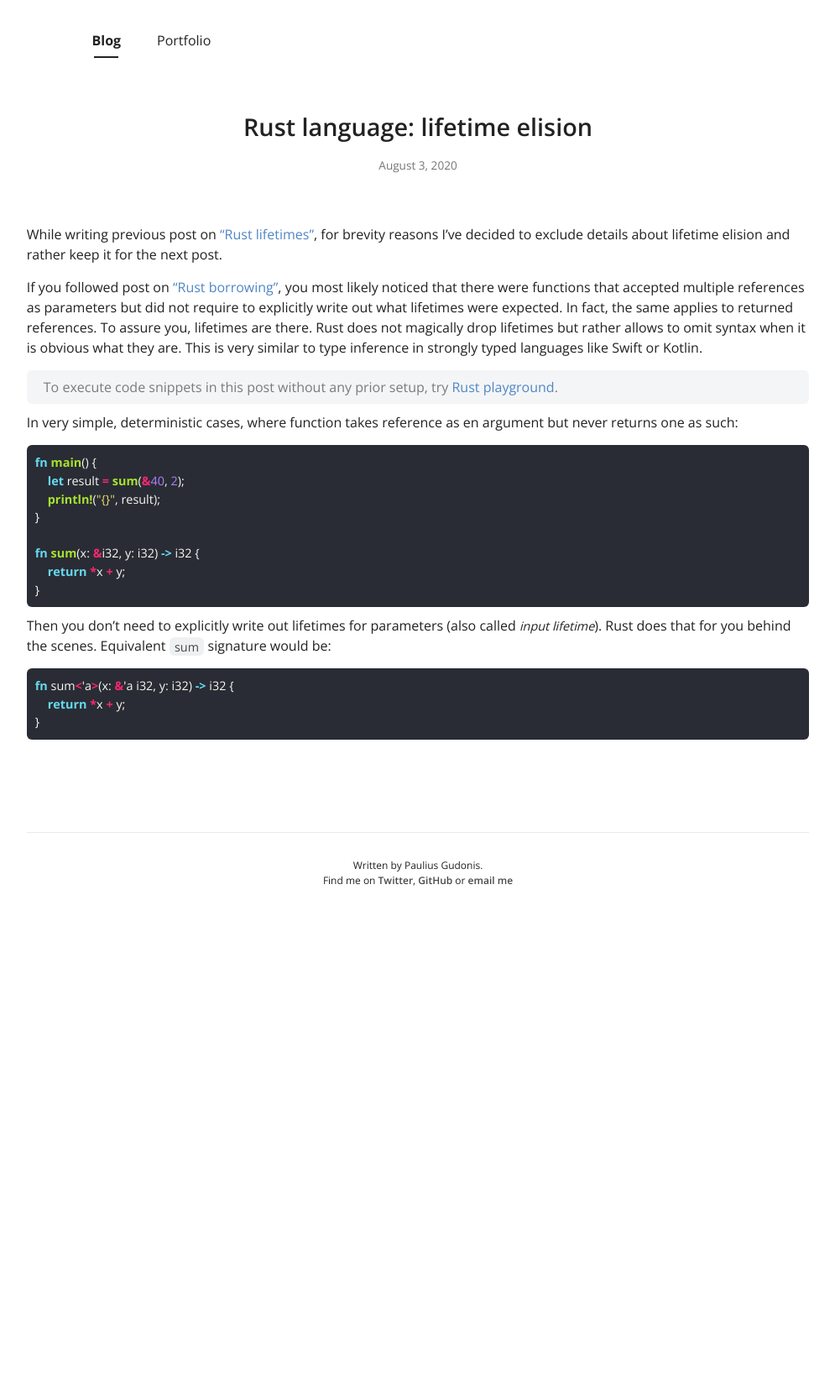
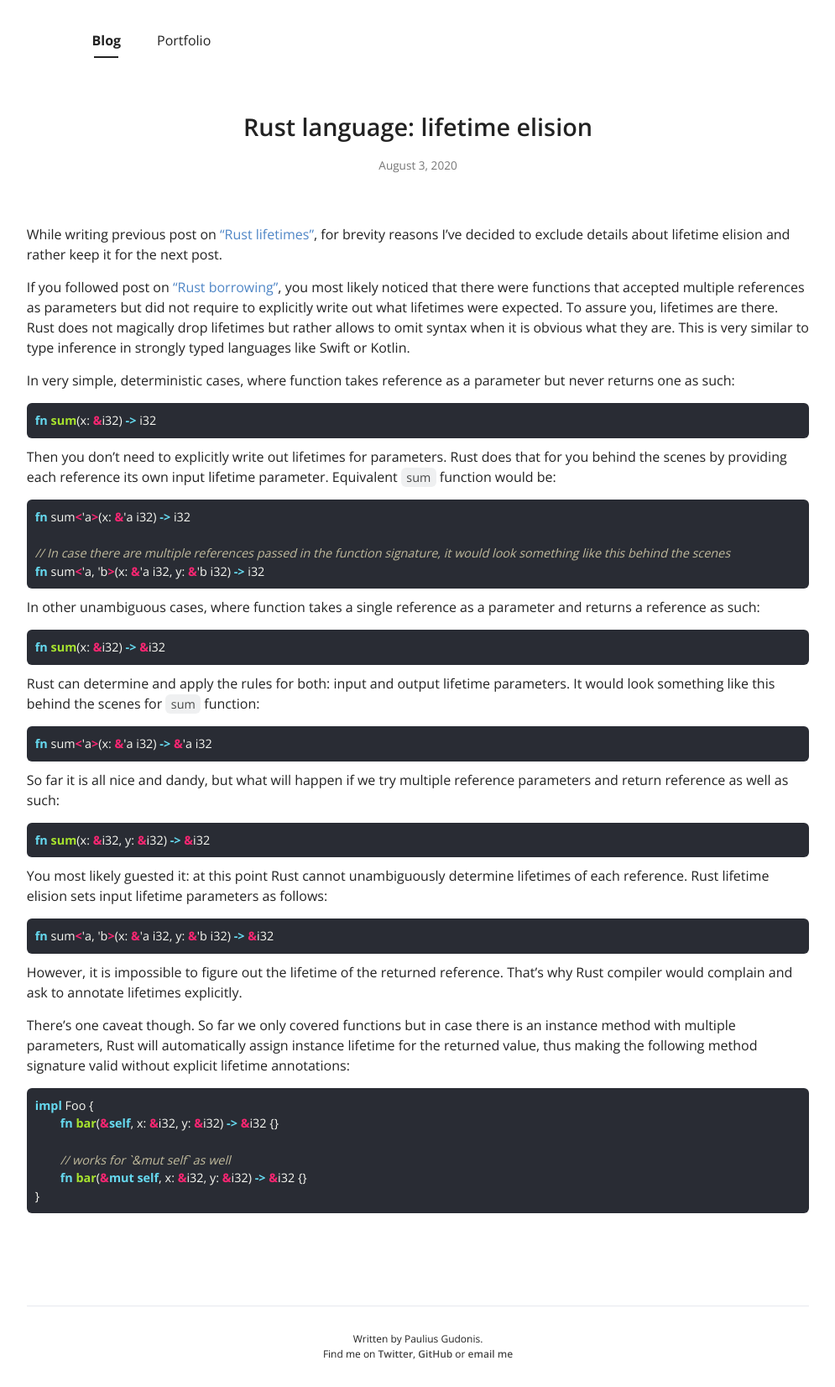
Before and after one commit to nakkht/pgu.dev, a Jekyll site: the page built from _posts/2020-08-03-rust-lifetime-elision.md, in a window 1280 px wide. Shown: the whole page at 84% size, without its empty margins (142-1137 px from the left). Built offline with Jekyll 4.4.1, drawn with Linux system fonts in a browser that asks for light colours; nearby versions of some CDN libraries; before the commit the page ends 1088 px from its top, so only the background shows below that.

Commit message:
Draft update

````diff
--- a/_posts/2020-08-03-rust-lifetime-elision.md
+++ b/_posts/2020-08-03-rust-lifetime-elision.md
@@ -6,27 +6,56 @@ author: Paulius Gudonis
 
 While writing previous post on ["Rust lifetimes"]({% post_url 2020-07-13-rust-lifetimes %}), for brevity reasons I've decided to exclude details about lifetime elision and rather keep it for the next post.
 
-If you followed post on ["Rust borrowing"]({%  post_url 2020-04-06-rust-borrowing %}), you most likely noticed that there were functions that accepted multiple references as parameters but did not require to explicitly write out what lifetimes were expected. In fact, the same applies to returned references. To assure you, lifetimes are there. Rust does not magically drop lifetimes but rather allows to omit syntax when it is obvious what they are. This is very similar to type inference in strongly typed languages like Swift or Kotlin.
+If you followed post on ["Rust borrowing"]({%  post_url 2020-04-06-rust-borrowing %}), you most likely noticed that there were functions that accepted multiple references as parameters but did not require to explicitly write out what lifetimes were expected. To assure you, lifetimes are there. Rust does not magically drop lifetimes but rather allows to omit syntax when it is obvious what they are. This is very similar to type inference in strongly typed languages like Swift or Kotlin.
 
-> To execute code snippets in this post without any prior setup, try [Rust playground](https://play.rust-lang.org).
-
-In very simple, deterministic cases, where function takes reference as en argument but never returns one as such:
+In very simple, deterministic cases, where function takes reference as a parameter but never returns one as such:
 
 ```rust
-fn main() {
-    let result = sum(&40, 2);
-    println!("{}", result);
-}
+fn sum(x: &i32) -> i32
+```
 
-fn sum(x: &i32, y: i32) -> i32 {
-    return *x + y;
+Then you don't need to explicitly write out lifetimes for parameters. Rust does that for you behind the scenes by providing each reference its own input lifetime parameter. Equivalent `sum` function would be:
+
+```rust
+fn sum<'a>(x: &'a i32) -> i32
+
+// In case there are multiple references passed in the function signature, it would look something like this behind the scenes
+fn sum<'a, 'b>(x: &'a i32, y: &'b i32) -> i32
+```
+
+In other unambiguous cases, where function takes a single reference as a parameter and returns a reference as such:
+
+```rust
+fn sum(x: &i32) -> &i32
+```
+
+Rust can determine and apply the rules for both: input and output lifetime parameters. It would look something like this behind the scenes for `sum` function:
+
+```rust
+fn sum<'a>(x: &'a i32) -> &'a i32
+```
+
+So far it is all nice and dandy, but what will happen if we try multiple reference parameters and return reference as well as such:
+
+```rust
+fn sum(x: &i32, y: &i32) -> &i32
+```
+
+You most likely guested it: at this point Rust cannot unambiguously determine lifetimes of each reference. Rust lifetime elision sets input lifetime parameters as follows:
+
+```rust
+fn sum<'a, 'b>(x: &'a i32, y: &'b i32) -> &i32
+```
+
+However, it is impossible to figure out the lifetime of the returned reference. That's why Rust compiler would complain and ask to annotate lifetimes explicitly.
+
+There's one caveat though. So far we only covered functions but in case there is an instance method with multiple parameters, Rust will automatically assign instance lifetime for the returned value, thus making the following method signature valid without explicit lifetime annotations:
+
+```rust
+impl Foo {
+	fn bar(&self, x: &i32, y: &i32) -> &i32 {}
+
+	// works for `&mut self` as well
+	fn bar(&mut self, x: &i32, y: &i32) -> &i32 {}
 }
 ```
-
-Then you don't need to explicitly write out lifetimes for parameters (also called _input lifetime_). Rust does that for you behind the scenes. Equivalent `sum` signature would be:
-
-```rust
-fn sum<'a>(x: &'a i32, y: i32) -> i32 {
-    return *x + y;
-}
-```
````
